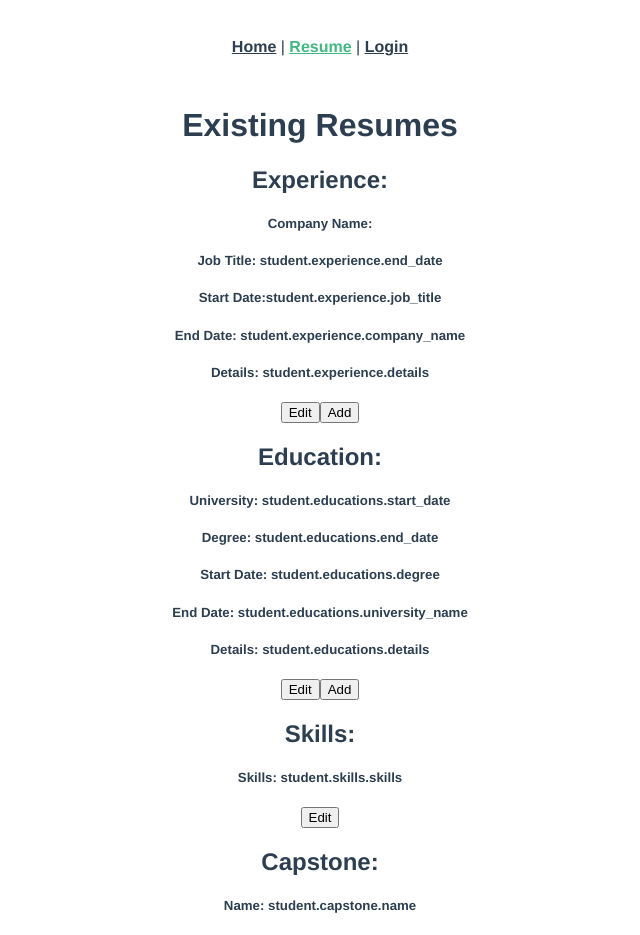
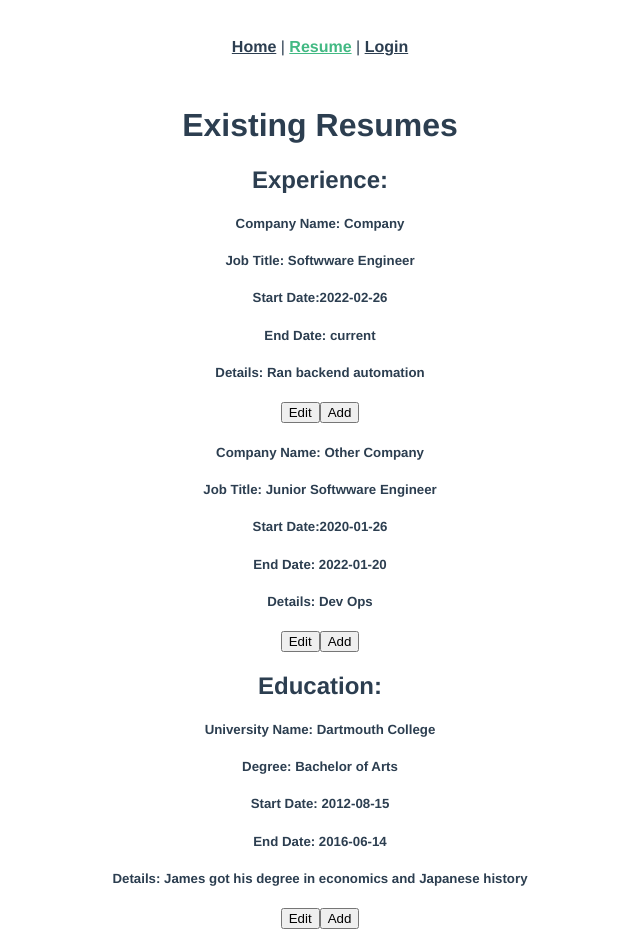
Before and after one commit to tmilitello/student-portal, a Vue app: page /resumes in a window 1280 px wide. Shown: the top 935 px of the page, without its empty margins (320-960 px from the left). Built offline with nearby package versions, Linux system fonts and the light colour scheme.

Commit message:
Makes page display all dummy data

```diff
--- a/src/views/ResumesIndex.vue
+++ b/src/views/ResumesIndex.vue
@@ -6,7 +6,6 @@ export default {
     return {
       message: "Existing Resumes",
       student: {
-        personal: {
         first_name: "James",
         last_name: "Johnston",
         email: "james@test.com",
@@ -18,39 +17,55 @@ export default {
         online_resume: "test.resume.com",
         github: "github.com/test",
         photo: "placeholder.jpg",
+        experiences: [
+          {
+            company_name: "Company",
+            job_title: "Softwware Engineer",
+            start_date: "2022-02-26",
+            end_date: "current",
+            details: "Ran backend automation",
           },
-
-        experiences: [
-          { title: "Softwware Engineer", start_date: "2022-02-26", end_date: "", details: "Ran backend automation" },
-          { title: "Junior Softwware Engineer", start_date: "2020-01-26", end_date: "2022-01-20", details: "Dev Ops" },
+          {
+            company_name: "Other Company",
+            job_title: "Junior Softwware Engineer",
+            start_date: "2020-01-26",
+            end_date: "2022-01-20",
+            details: "Dev Ops",
+          },
         ],
-
         educations: [
           {
-            university: "Dartmouth College",
+            university_name: "Dartmouth College",
             degree: "Bachelor of Arts",
             start_date: "2012-08-15",
             end_date: "2016-06-14",
             details: "James got his degree in economics and Japanese history",
           },
           {
-            university: "Actualize Coding Bootcamp",
+            university_name: "Actualize Coding Bootcamp",
             degree: "Coding Certificate",
             start_date: "2022-04-28",
             end_date: "2022-07-15",
             details: "James got his certificate in computer science",
           },
         ],
-
         skills: ["Ruby", "Vue.js", "Japanese", "JavaScript"],
-        capstone: [
-          { name: "Basketfy", description: "Thematic Investing Platform", url: "www.basketfy.io", screenshot: "hello" },
-        ],
+        capstone: {
+          name: "Basketfy",
+          description: "Thematic Investing Platform",
+          url: "www.basketfy.io",
+          screenshot: "hello",
+        },
       },
       resumeParams: {},
     };
   },
-  created: function () {},
+  created: function () {
+    console.log(this.student);
+    console.log(this.student.experiences);
+    console.log(this.student.educations);
+    console.log(this.student.capstone.name);
+  },
   methods: {
     showStudent: function () {
       axios.get("/students/1.json").then((response) => {
@@ -101,41 +116,40 @@ export default {
 <template>
   <div class="home">
     <h1>{{ message }}</h1>
-    <div>
     <h2>Experience:</h2>
-      <h5>
-        Company Name:
-        <!-- <input type="text" v-model="student.experience.start_date" /> -->
-      </h5>
-      <h5>Job Title: {{ "student.experience.end_date" }}</h5>
-      <h5>Start Date:{{ "student.experience.job_title" }}</h5>
-      <h5>End Date: {{ "student.experience.company_name" }}</h5>
-      <h5>Details: {{ "student.experience.details" }}</h5>
+    <div v-for="experience in student.experiences" v-bind:key="experience.id">
+      <h5>Company Name: {{ experience.company_name }}</h5>
+      <h5>Job Title: {{ experience.job_title }}</h5>
+      <h5>Start Date:{{ experience.start_date }}</h5>
+      <h5>End Date: {{ experience.end_date }}</h5>
+      <h5>Details: {{ experience.details }}</h5>
       <button v-on:click="editModalExperiences(resume)">Edit</button>
       <button v-on:click="addModalExperiences(resume)">Add</button>
     </div>
     <div>
       <h2>Education:</h2>
-      <h5>University: student.educations.start_date</h5>
-      <h5>Degree: student.educations.end_date</h5>
-      <h5>Start Date: student.educations.degree</h5>
-      <h5>End Date: student.educations.university_name</h5>
-      <h5>Details: student.educations.details</h5>
+      <div v-for="education in student.educations" v-bind:key="education.id">
+        <h5>University Name: {{ education.university_name }}</h5>
+        <h5>Degree: {{ education.degree }}</h5>
+        <h5>Start Date: {{ education.start_date }}</h5>
+        <h5>End Date: {{ education.end_date }}</h5>
+        <h5>Details: {{ education.details }}</h5>
         <button v-on:click="editModalEducation(resume)">Edit</button>
         <button v-on:click="addModalEducation(resume)">Add</button>
       </div>
+    </div>
     <div>
       <h2>Skills:</h2>
-      <h5>Skills: student.skills.skills</h5>
+      <h5>{{ student.skills }}</h5>
       <button v-on:click="editModalSkills(resume)">Edit</button>
       <!-- <button v-on:click="addModalSkills(resume)">Add</button> -->
     </div>
     <div>
       <h2>Capstone:</h2>
-      <h5>Name: student.capstone.name</h5>
-      <h5>Description: student.capstone.description</h5>
-      <h5>URL: student.capstone.url</h5>
-      <h5>Screenshot: student.capstone.screenshot</h5>
+      <h5>Name: {{ student.capstone.name }}</h5>
+      <h5>Description: {{ student.capstone.description }}</h5>
+      <h5>URL: {{ student.capstone.url }}</h5>
+      <h5>Screenshot: {{ student.capstone.screenshot }}</h5>
     </div>
     <button v-on:click="editModalCapstone(resume)">Edit</button>
   </div>
```
Lines whose indentation alone changed are shown as unchanged.
